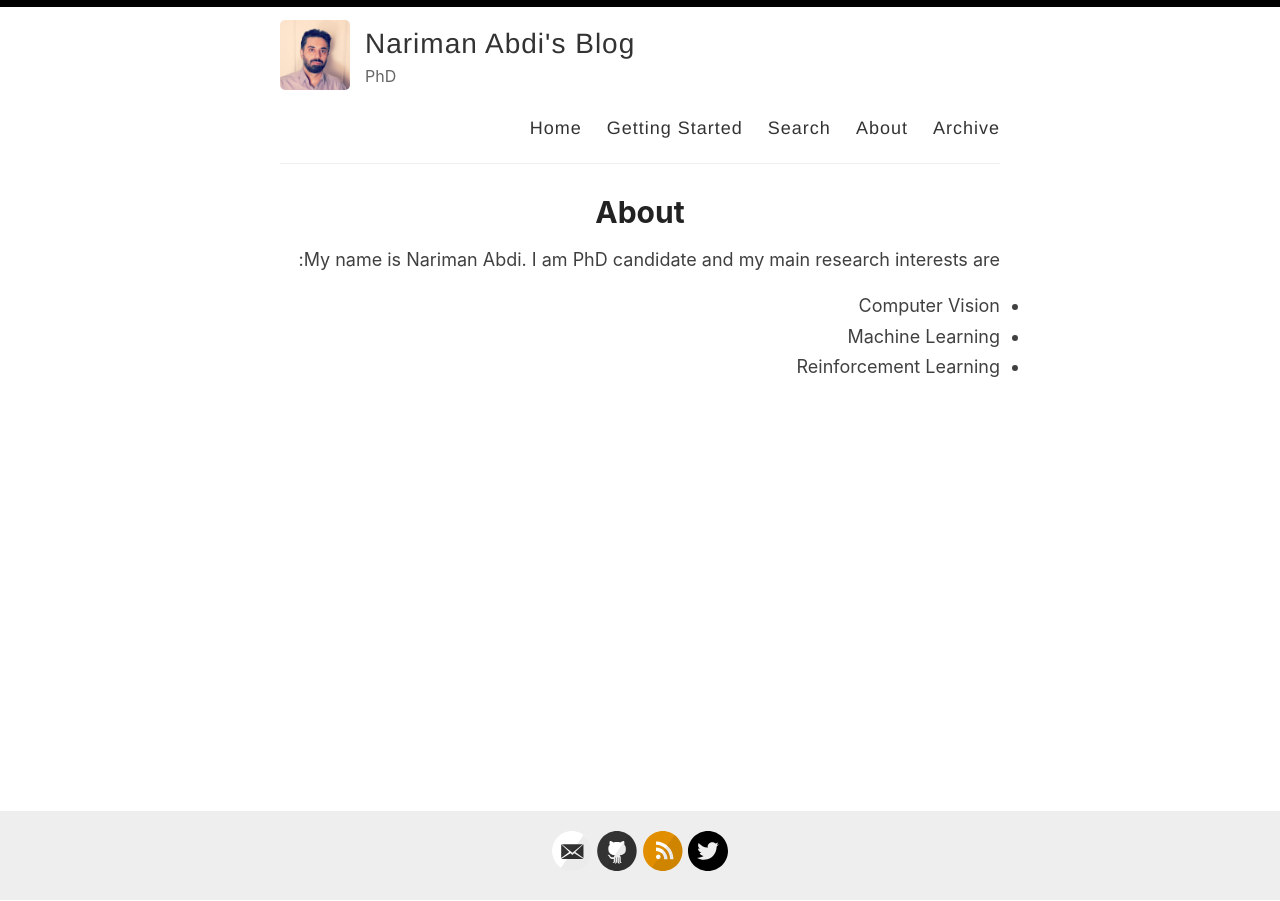
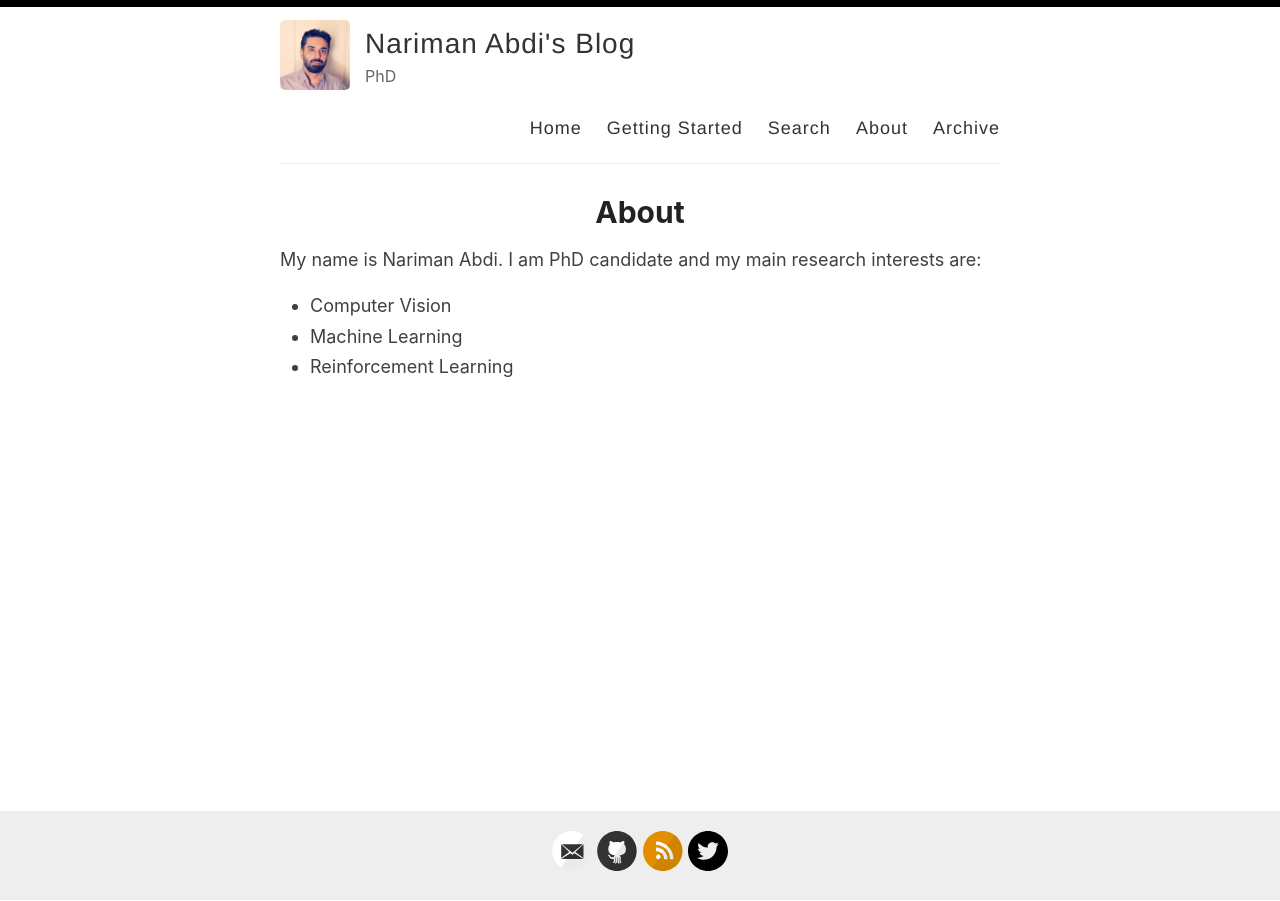
Before and after one commit to naabdi/naabdi.github.io, a Jekyll site: the page built from _pages/about.md, in a window 1280 px wide. Built offline with Jekyll 4.4.1, drawn with Linux system fonts in a browser that asks for light colours.

Commit message:
Remove RTL

```diff
--- a/_layouts/default.html
+++ b/_layouts/default.html
@@ -39,7 +39,7 @@
       </div>
 
       <div class="wrapper-main">
-        <div id="main" role="main" class="container" dir="rtl">
+        <div id="main" role="main" class="container">
           {{ content }}
         </div>
       </div>
--- a/_layouts/page.html
+++ b/_layouts/page.html
@@ -6,7 +6,7 @@ layout: default
 
   <h1>{{ page.title }}</h1>
 
-  <div class="entry" dir="rtl">
+  <div class="entry">
     {{ content }}
   </div>
 </article>
--- a/_layouts/post.html
+++ b/_layouts/post.html
@@ -23,7 +23,7 @@ layout: default
     </div>
   </div>
 
-  <div class="entry" dir="rtl">
+  <div class="entry">
     {{ content }}
   </div>
 
```
